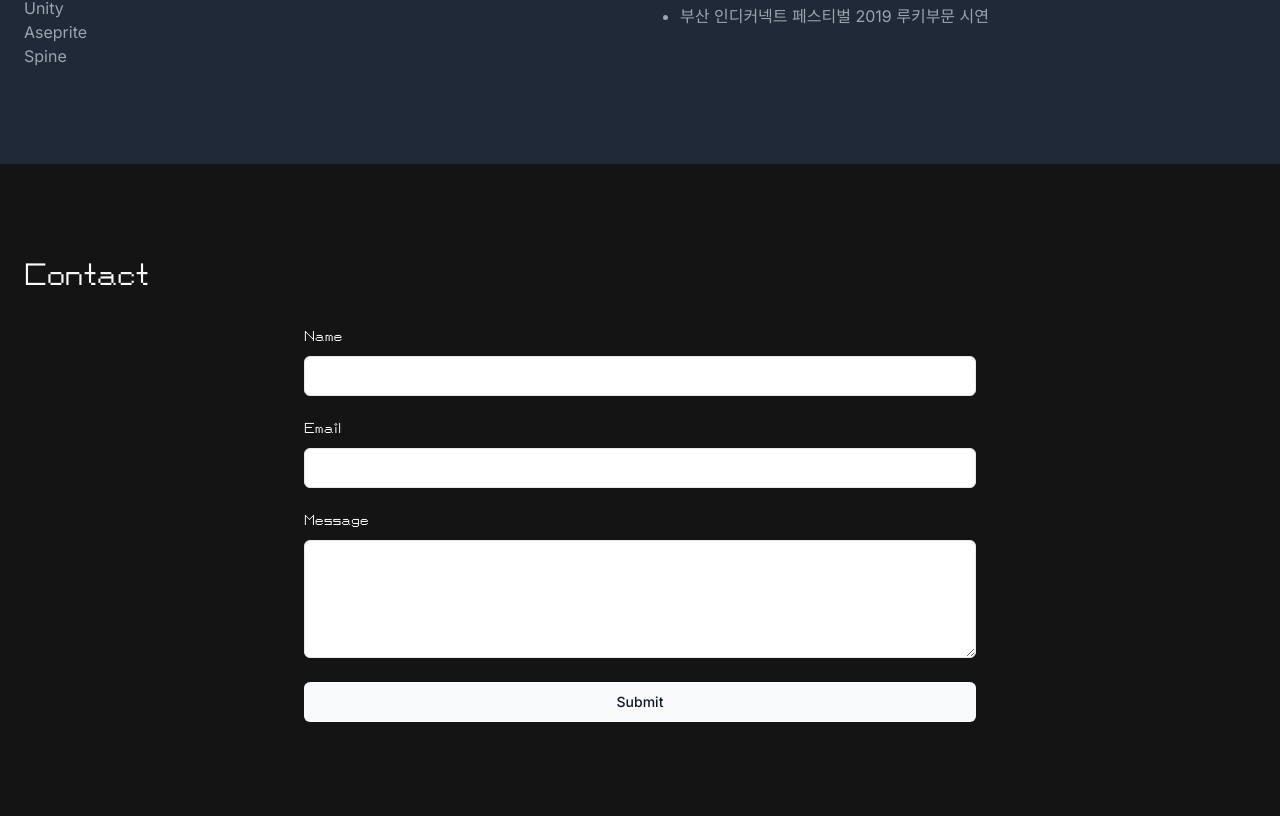
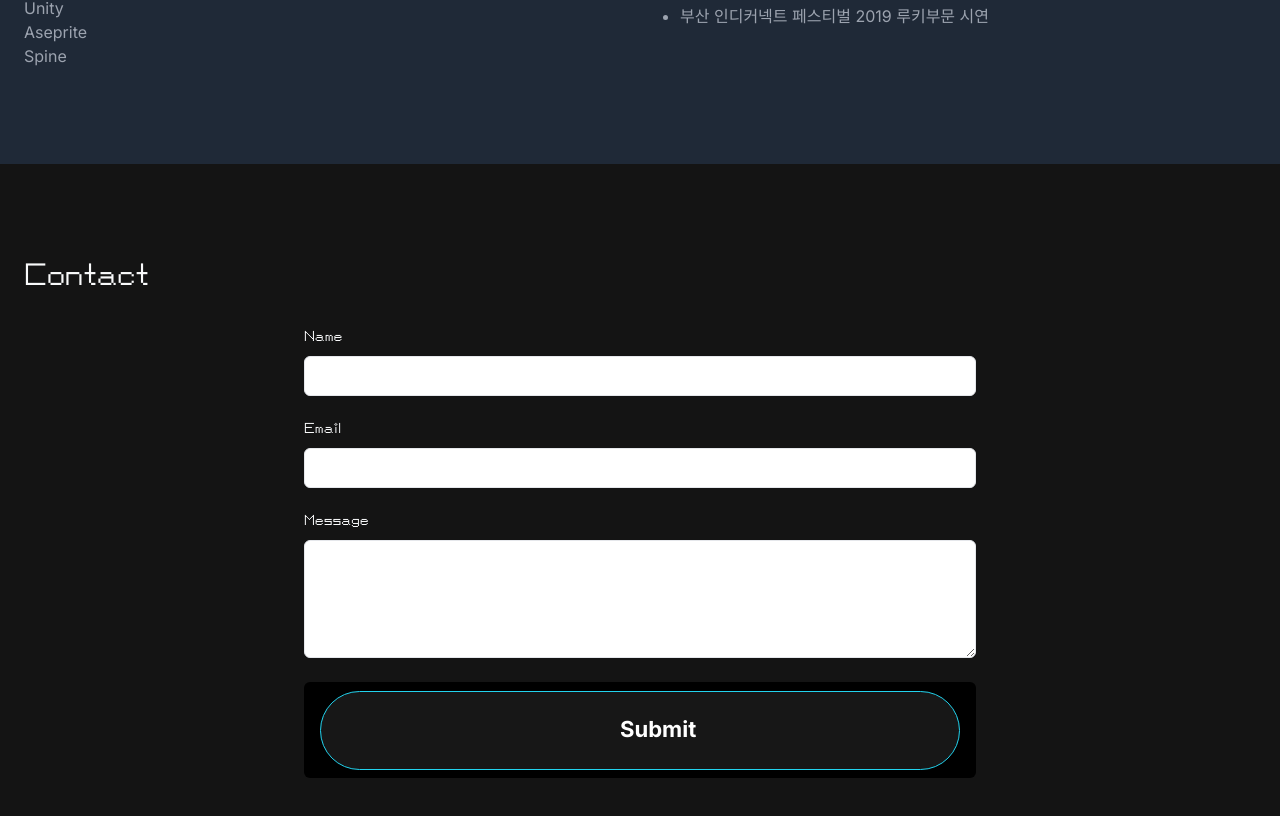
Before and after one commit to ravking77777/kjh-portfolio, a Next.js app: page / in a window 1280 px wide. Shown: the part 1781-2597 px from the top of the page. Built offline with nearby package versions, Linux system fonts and the light colour scheme.

Commit message:
submit 버튼 교체

```diff
--- a/src/app/globals.css
+++ b/src/app/globals.css
@@ -27,5 +27,5 @@ body {
 }
 
 .button {
-    background-color: #586379;
+    background-color: #141414;
 }
--- a/src/app/page.tsx
+++ b/src/app/page.tsx
@@ -228,7 +228,10 @@ export default function Home() {
               <Textarea id="message" required rows={5} />
             </div>
             <Button className="w-full" type="submit">
-              Submit
+              <div className="w-full h-[78.85px] relative hover:scale-105 hover:brightness-110 transition-transform duration-300">
+                <div className="w-full h-[78.85px] left-0 top-0 absolute bg-neutral-900 rounded-[49.41px] border border-cyan-400"></div>
+                <div className="left-[300px] top-[7.79px] absolute text-center text-white text-[22.08px] font-bold font-['Inter'] leading-[60.98px]">Submit</div>
+              </div>
             </Button>
           </form>
         </div>
--- a/src/components/ui/button.tsx
+++ b/src/components/ui/button.tsx
@@ -5,25 +5,14 @@ import { cva, type VariantProps } from "class-variance-authority"
 import { cn } from "@/lib/utils"
 
 const buttonVariants = cva(
-  "inline-flex items-center justify-center whitespace-nowrap rounded-md text-sm font-medium ring-offset-white transition-colors focus-visible:outline-none focus-visible:ring-2 focus-visible:ring-gray-950 focus-visible:ring-offset-2 disabled:pointer-events-none disabled:opacity-50 dark:ring-offset-gray-950 dark:focus-visible:ring-gray-300",
+  "inline-flex items-center justify-center whitespace-nowrap rounded-md",
   {
     variants: {
       variant: {
-        default: "bg-gray-50 text-gray-900 hover:bg-gray-50/90",
-        destructive:
-          "bg-red-900 text-gray-50 hover:bg-red-900/90",
-        outline:
-          "border-gray-800 bg-gray-950 hover:bg-gray-800 hover:text-gray-50",
-        secondary:
-          "bg-gray-800 text-gray-50 hover:bg-gray-800/80",
-        ghost: "hover:bg-gray-800 hover:text-gray-50",
-        link: "underline-offset-4 hover:underline text-gray-50",
+        default: "bg-black",
       },
       size: {
-        default: "h-10 px-4 py-2",
-        sm: "h-9 rounded-md px-3",
-        lg: "h-11 rounded-md px-8",
-        icon: "h-10 w-10",
+        default: "h-10 px-4 py-12",
       },
     },
     defaultVariants: {
```
